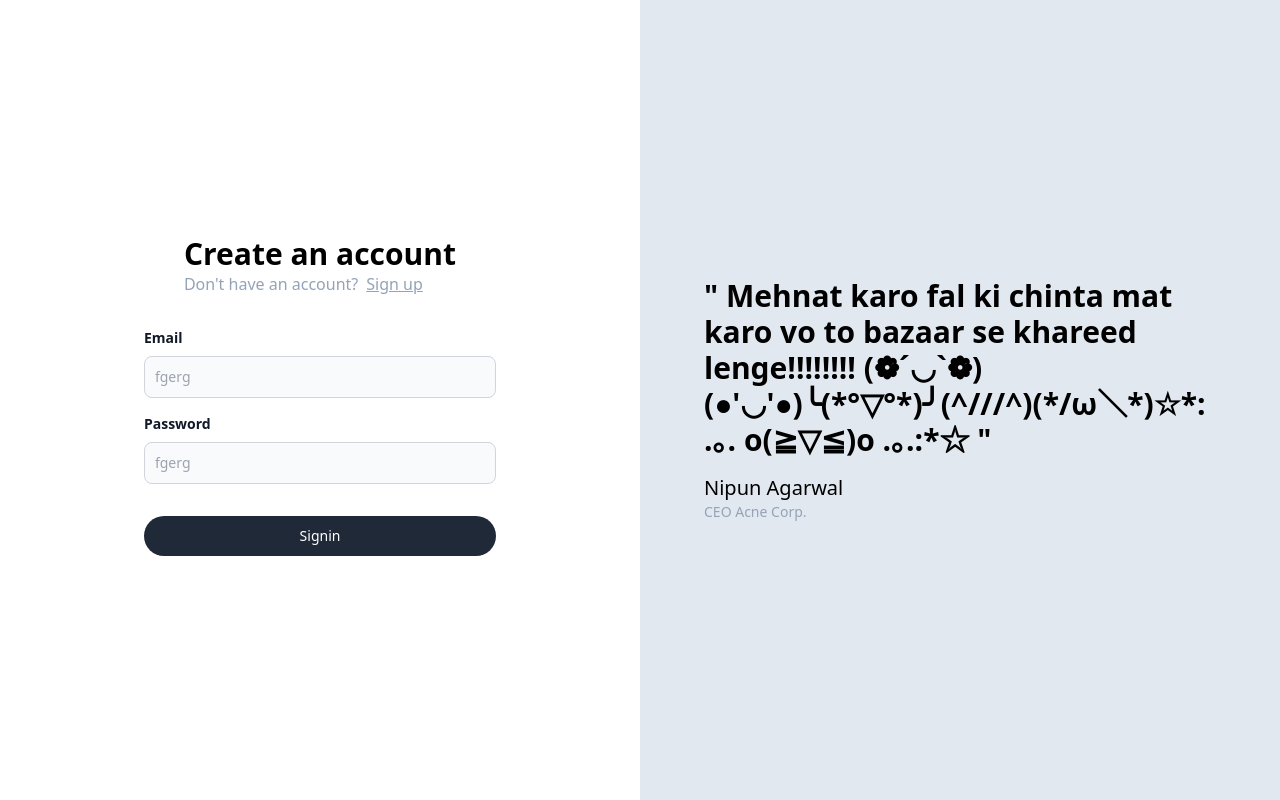
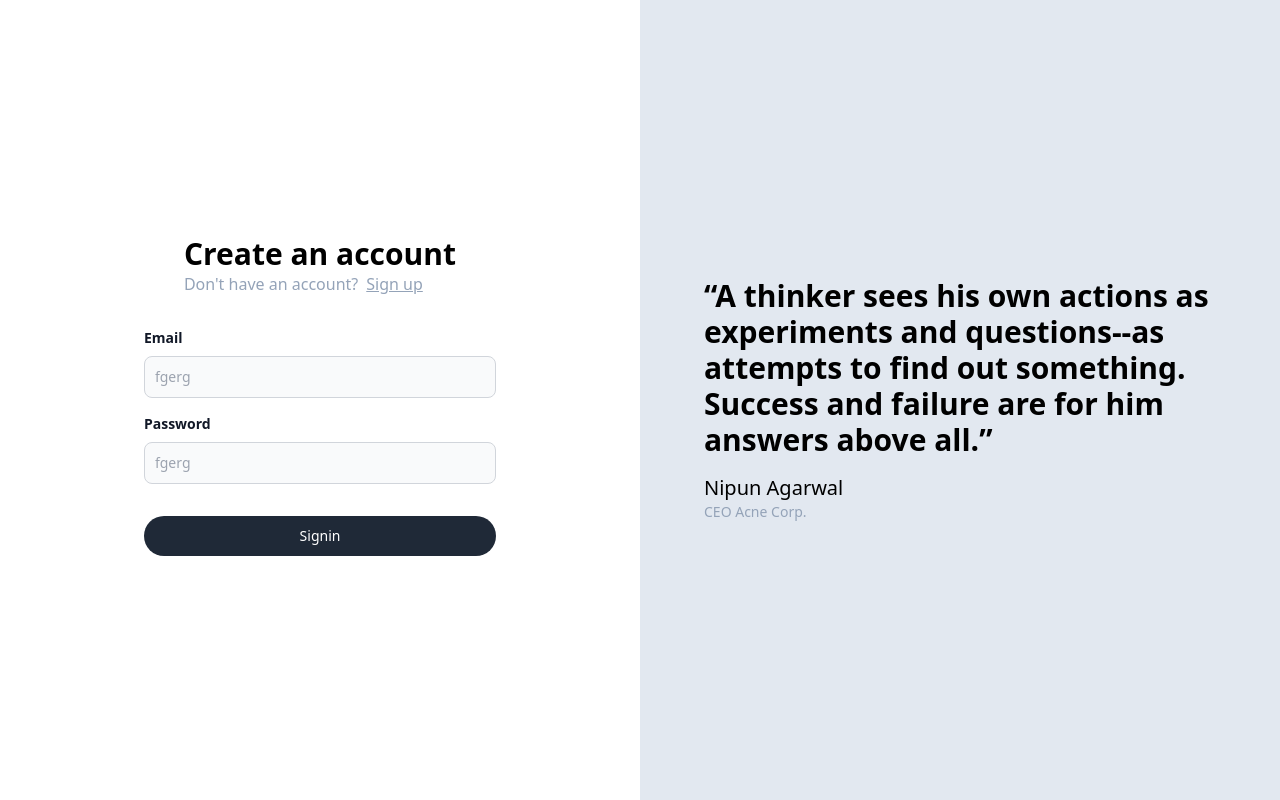
Before and after one commit to Lucirace/EdgeInk-BlogWebsite, a React (Vite) app in the folder frontend/: page /signin in a window 1280 px wide. Built offline with nearby package versions, Linux system fonts and the light colour scheme.

Commit message:
Update Quote.tsx

```diff
--- a/frontend/src/components/Quote.tsx
+++ b/frontend/src/components/Quote.tsx
@@ -4,9 +4,7 @@ export const Quote = () => {
       <div className=" flex justify-center">
         <div className="max-w-lg   ">
           <div className="text-3xl font-semibold ">
-            " Mehnat karo fal ki chinta mat karo vo to bazaar se khareed
-            lenge!!!!!!!! (❁´◡`❁)(●'◡'●)╰(*°▽°*)╯(^///^)(*/ω＼*)☆*: .｡. o(≧▽≦)o
-            .｡.:*☆ "
+            “A thinker sees his own actions as experiments and questions--as attempts to find out something. Success and failure are for him answers above all.”
           </div>
 
           <div className="max-w-md text-xl font-normal mt-4 ">
```
